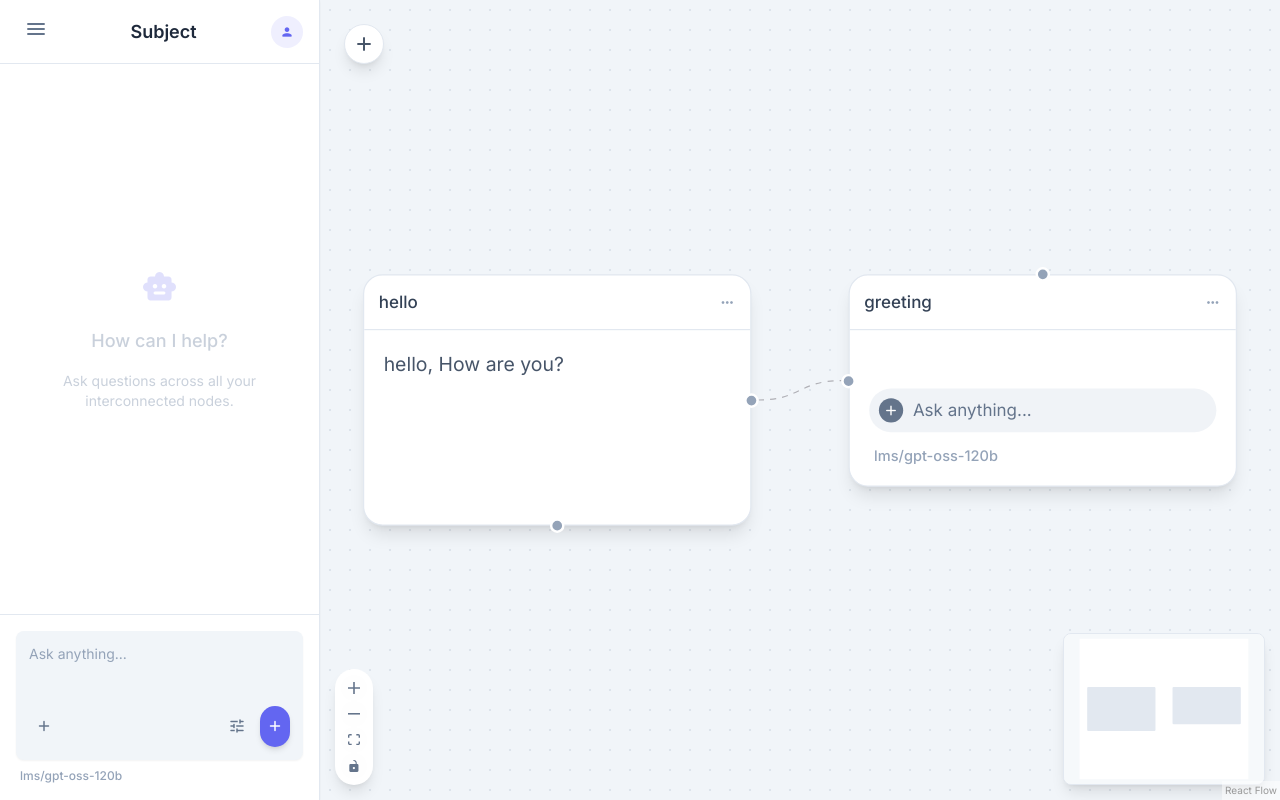
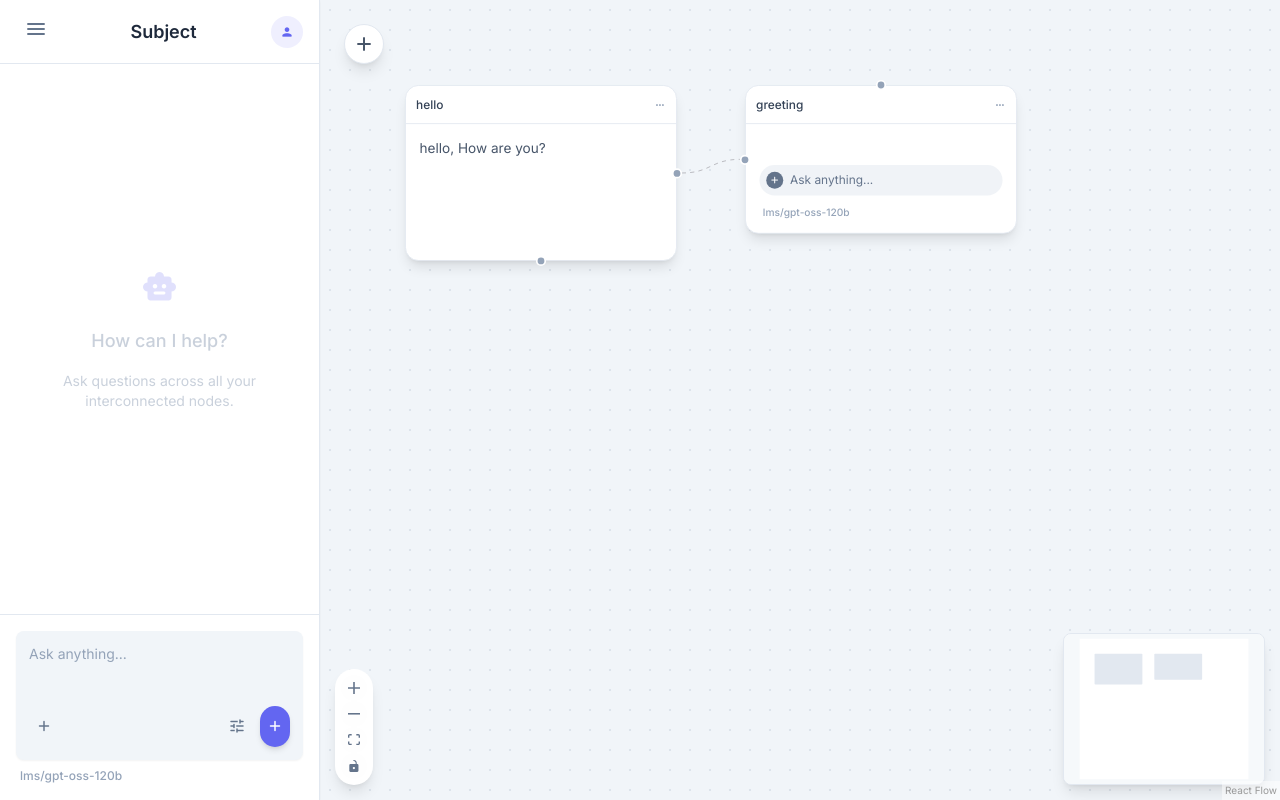
Before and after one commit to scryner/greego, a React (Vite) app: page / in a window 1280 px wide. Built offline with nearby package versions, Linux system fonts and the light colour scheme.

Commit message:
chore: Replace `fitView` prop with `defaultViewport` for initial canvas positioning.

```diff
--- a/src/components/CanvasBoard.tsx
+++ b/src/components/CanvasBoard.tsx
@@ -83,7 +83,8 @@ export const CanvasBoard = () => {
                 onNodesChange={onNodesChange}
                 onEdgesChange={onEdgesChange}
                 nodeTypes={nodeTypes}
-                fitView
+
+                defaultViewport={{ x: 0, y: 0, zoom: 0.85 }}
                 className="bg-background-light dark:bg-background-dark"
             >
                 <Background
```
